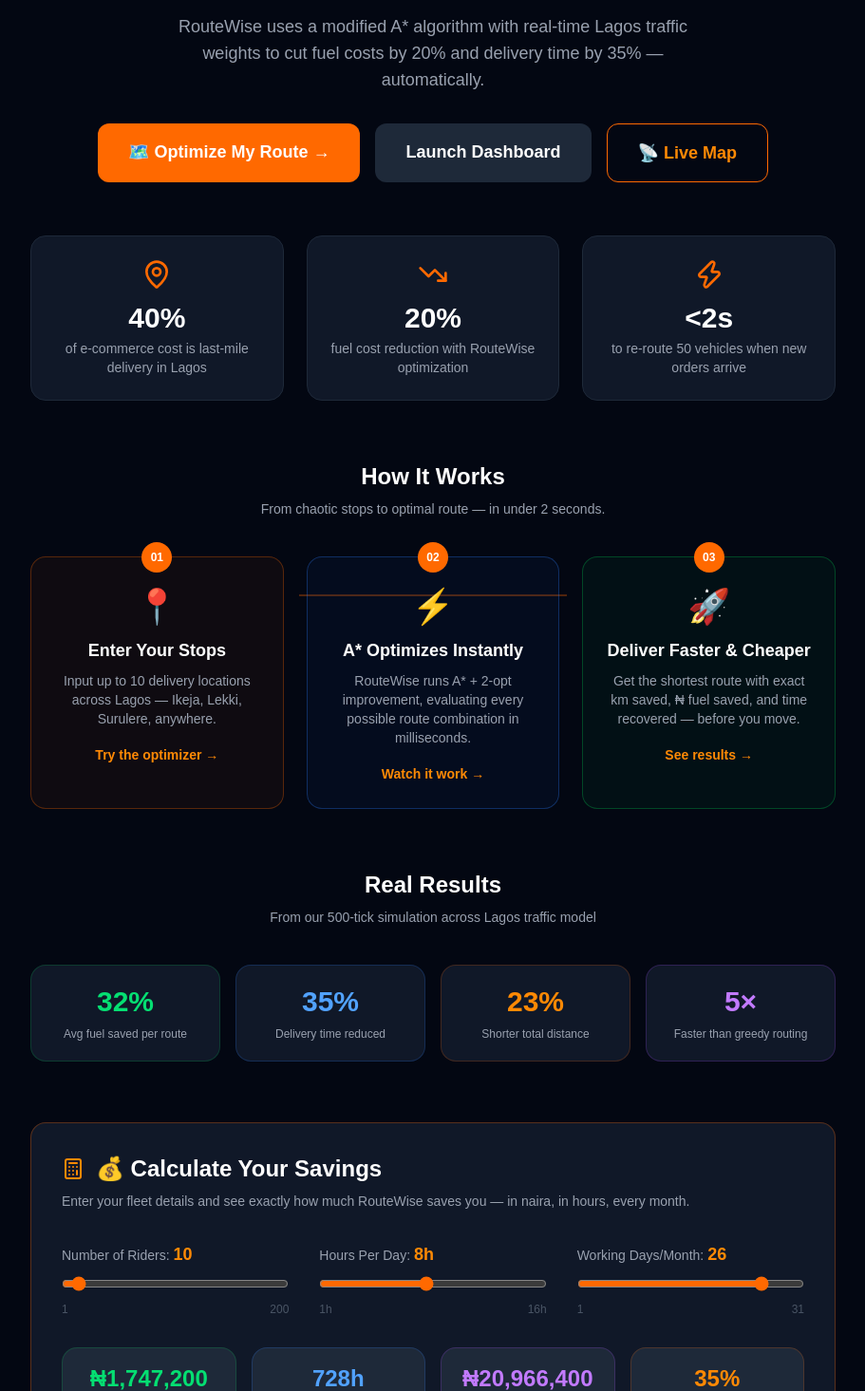
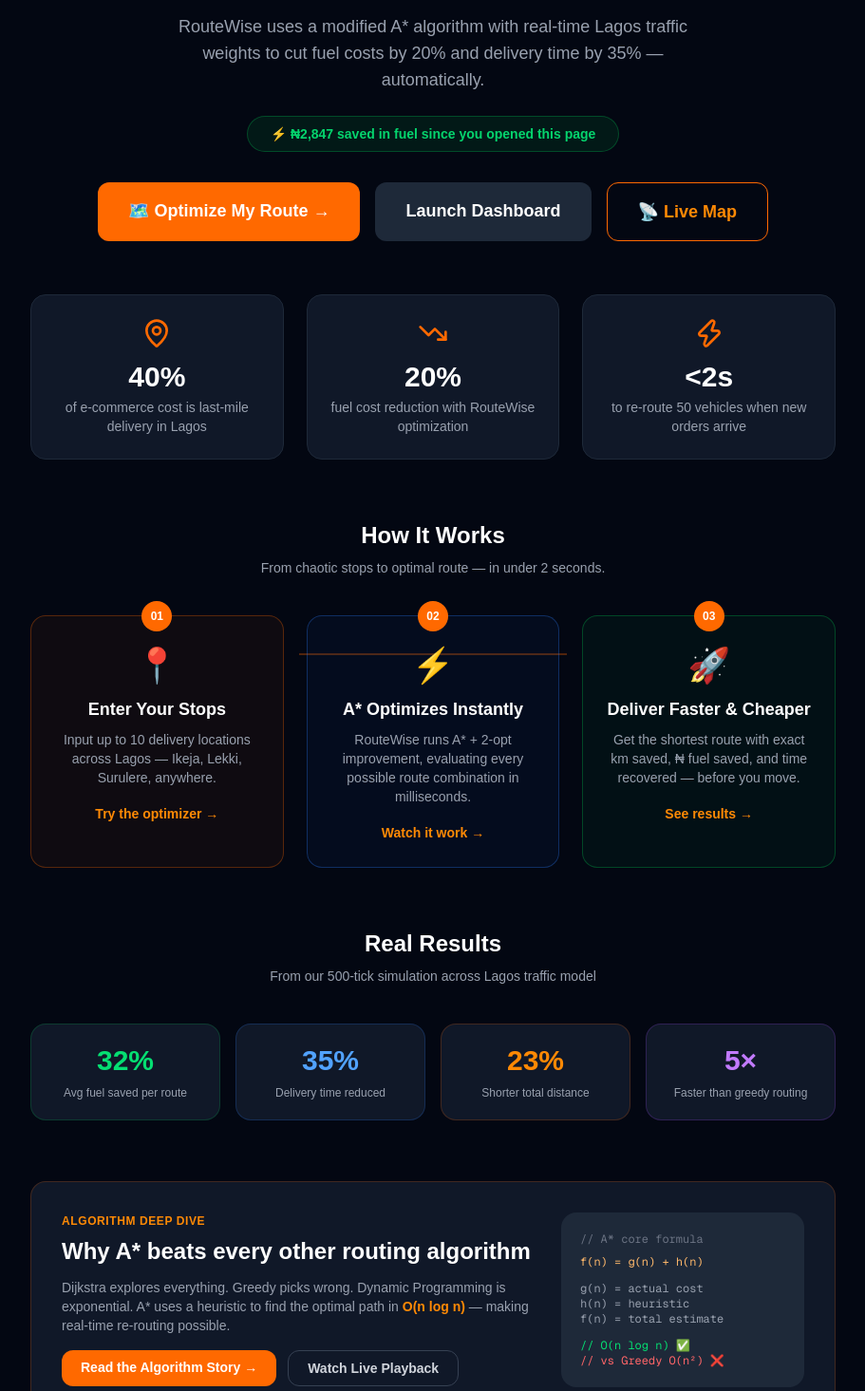
Before and after one commit to ojekunlesamson09-maker/ROUTEWISE, a Next.js app: page / in a window 1280 px wide. Shown: the part 285-1750 px from the top of the page at 95% size, without its empty margins (184-1095 px from the left). Built offline with nearby package versions, Linux system fonts and the light colour scheme.

Commit message:
Implement animated counter and update page sections
Added an animated counter that tracks fuel savings since page load and updated various sections for clarity.

```diff
--- a/app/page.tsx
+++ b/app/page.tsx
@@ -1,5 +1,5 @@
 "use client";
-import { useState } from "react";
+import { useState, useEffect } from "react";
 import Link from "next/link";
 import { Truck, MapPin, TrendingDown, Zap, Route, Play, DollarSign, Calculator } from "lucide-react";
 
@@ -7,6 +7,7 @@
   const [riders, setRiders] = useState(10);
   const [hours, setHours] = useState(8);
   const [days, setDays] = useState(26);
+  const [count, setCount] = useState(0);
 
   const fuelPerRiderPerHour = 4200;
   const savingsPct = 0.20;
@@ -18,6 +19,17 @@
   const annualSaved = monthlyFuelSaved * 12;
   const efficiencyGain = 35;
 
+  // Animated counter — counts up on page load
+  useEffect(() => {
+    const interval = setInterval(() => {
+      setCount(prev => {
+        if (prev >= 2847) { clearInterval(interval); return 2847; }
+        return prev + Math.floor(Math.random() * 47) + 10;
+      });
+    }, 50);
+    return () => clearInterval(interval);
+  }, []);
+
   return (
     <main className="min-h-screen bg-gray-950 text-white">
       {/* Header */}
@@ -27,10 +39,21 @@
           <span className="text-xl font-bold">RouteWise</span>
         </div>
         <div className="flex items-center gap-4">
-          <Link href="/optimize" className="text-sm text-orange-400 hover:text-orange-300 transition">Route Optimizer</Link>
-          <Link href="/algorithm" className="text-sm text-orange-400 hover:text-orange-300 transition">Algorithm Playback</Link>
-          <Link href="/dashboard" className="text-sm text-gray-400 hover:text-white transition">Dashboard</Link>
-          <Link href="/map" className="text-sm text-gray-400 hover:text-white transition">Live Map</Link>
+          <Link href="/about" className="text-sm text-orange-400 hover:text-orange-300 transition">
+            Algorithm
+          </Link>
+          <Link href="/optimize" className="text-sm text-orange-400 hover:text-orange-300 transition">
+            Route Optimizer
+          </Link>
+          <Link href="/algorithm" className="text-sm text-orange-400 hover:text-orange-300 transition">
+            Algorithm Playback
+          </Link>
+          <Link href="/dashboard" className="text-sm text-gray-400 hover:text-white transition">
+            Dashboard
+          </Link>
+          <Link href="/map" className="text-sm text-gray-400 hover:text-white transition">
+            Live Map
+          </Link>
         </div>
       </header>
 
@@ -43,10 +66,16 @@
           Plan smarter delivery routes <br />
           <span className="text-orange-500">in seconds using AI.</span>
         </h1>
-        <p className="text-gray-400 text-lg max-w-xl mb-8">
+        <p className="text-gray-400 text-lg max-w-xl mb-6">
           RouteWise uses a modified A* algorithm with real-time Lagos traffic weights
           to cut fuel costs by 20% and delivery time by 35% — automatically.
         </p>
+
+        {/* ── ANIMATED COUNTER — WOW MOMENT ── */}
+        <div className="bg-green-500/10 border border-green-500/30 rounded-full px-6 py-2 mb-8 text-green-400 font-bold text-sm animate-pulse">
+          ⚡ ₦{count.toLocaleString()} saved in fuel since you opened this page
+        </div>
+
         <div className="flex gap-4 flex-wrap justify-center">
           <Link href="/optimize" className="bg-orange-500 hover:bg-orange-600 text-white font-bold px-8 py-4 rounded-xl text-lg transition">
             🗺️ Optimize My Route →
@@ -79,46 +108,18 @@
         </div>
       </section>
 
-      {/* ── HOW IT WORKS — 3 STEPS ── */}
+      {/* How It Works — 3 Steps */}
       <section className="max-w-4xl mx-auto px-6 pb-16">
-        <h2 className="text-2xl font-bold text-center mb-2">
-          How It Works
-        </h2>
+        <h2 className="text-2xl font-bold text-center mb-2">How It Works</h2>
         <p className="text-gray-400 text-center text-sm mb-10">
           From chaotic stops to optimal route — in under 2 seconds.
         </p>
         <div className="grid grid-cols-1 md:grid-cols-3 gap-6 relative">
-          {/* Connector line (desktop) */}
           <div className="hidden md:block absolute top-10 left-1/3 right-1/3 h-0.5 bg-orange-500/30" />
-
           {[
-            {
-              step: "01",
-              icon: "📍",
-              title: "Enter Your Stops",
-              desc: "Input up to 10 delivery locations across Lagos — Ikeja, Lekki, Surulere, anywhere.",
-              color: "border-orange-500/30 bg-orange-500/5",
-              link: "/optimize",
-              cta: "Try the optimizer →",
-            },
-            {
-              step: "02",
-              icon: "⚡",
-              title: "A* Optimizes Instantly",
-              desc: "RouteWise runs A* + 2-opt improvement, evaluating every possible route combination in milliseconds.",
-              color: "border-blue-500/30 bg-blue-500/5",
-              link: "/algorithm",
-              cta: "Watch it work →",
-            },
-            {
-              step: "03",
-              icon: "🚀",
-              title: "Deliver Faster & Cheaper",
-              desc: "Get the shortest route with exact km saved, ₦ fuel saved, and time recovered — before you move.",
-              color: "border-green-500/30 bg-green-500/5",
-              link: "/optimize",
-              cta: "See results →",
-            },
+            { step: "01", icon: "📍", title: "Enter Your Stops", desc: "Input up to 10 delivery locations across Lagos — Ikeja, Lekki, Surulere, anywhere.", color: "border-orange-500/30 bg-orange-500/5", link: "/optimize", cta: "Try the optimizer →" },
+            { step: "02", icon: "⚡", title: "A* Optimizes Instantly", desc: "RouteWise runs A* + 2-opt improvement, evaluating every possible route combination in milliseconds.", color: "border-blue-500/30 bg-blue-500/5", link: "/algorithm", cta: "Watch it work →" },
+            { step: "03", icon: "🚀", title: "Deliver Faster & Cheaper", desc: "Get the shortest route with exact km saved, ₦ fuel saved, and time recovered — before you move.", color: "border-green-500/30 bg-green-500/5", link: "/optimize", cta: "See results →" },
           ].map((item) => (
             <div key={item.step} className={`relative border ${item.color} rounded-2xl p-6 text-center`}>
               <div className="absolute -top-4 left-1/2 -translate-x-1/2 w-8 h-8 bg-orange-500 rounded-full flex items-center justify-center text-white text-xs font-bold">
@@ -127,15 +128,13 @@
               <div className="text-4xl mb-3 mt-2">{item.icon}</div>
               <h3 className="font-bold text-white text-lg mb-2">{item.title}</h3>
               <p className="text-gray-400 text-sm mb-4">{item.desc}</p>
-              <Link href={item.link} className="text-orange-400 text-sm font-semibold hover:text-orange-300 transition">
-                {item.cta}
-              </Link>
+              <Link href={item.link} className="text-orange-400 text-sm font-semibold hover:text-orange-300 transition">{item.cta}</Link>
             </div>
           ))}
         </div>
       </section>
 
-      {/* ── RESULTS SECTION ── */}
+      {/* Real Results */}
       <section className="max-w-4xl mx-auto px-6 pb-16">
         <h2 className="text-2xl font-bold text-center mb-2">Real Results</h2>
         <p className="text-gray-400 text-center text-sm mb-10">From our 500-tick simulation across Lagos traffic model</p>
@@ -151,6 +150,36 @@
               <div className="text-gray-400 text-xs mt-2">{r.label}</div>
             </div>
           ))}
+        </div>
+      </section>
+
+      {/* Algorithm Teaser */}
+      <section className="max-w-4xl mx-auto px-6 pb-16">
+        <div className="bg-gray-900 border border-orange-500/20 rounded-2xl p-8 flex flex-col md:flex-row items-center gap-8">
+          <div className="flex-1">
+            <div className="text-xs text-orange-400 font-semibold mb-2 uppercase tracking-wider">Algorithm Deep Dive</div>
+            <h2 className="text-2xl font-bold mb-3">Why A* beats every other routing algorithm</h2>
+            <p className="text-gray-400 text-sm mb-4">
+              Dijkstra explores everything. Greedy picks wrong. Dynamic Programming is exponential. A* uses a heuristic to find the optimal path in <span className="text-orange-400 font-bold">O(n log n)</span> — making real-time re-routing possible.
+            </p>
+            <div className="flex gap-3 flex-wrap">
+              <Link href="/about" className="bg-orange-500 hover:bg-orange-600 text-white font-bold px-5 py-2 rounded-xl text-sm transition">
+                Read the Algorithm Story →
+              </Link>
+              <Link href="/algorithm" className="border border-gray-700 hover:border-orange-500 text-gray-300 font-bold px-5 py-2 rounded-xl text-sm transition">
+                Watch Live Playback
+              </Link>
+            </div>
+          </div>
+          <div className="bg-gray-800 rounded-2xl p-5 font-mono text-xs text-orange-300 flex-shrink-0 w-full md:w-64">
+            <div className="text-gray-500 mb-2">// A* core formula</div>
+            <div>f(n) = g(n) + h(n)</div>
+            <div className="mt-3 text-gray-400">g(n) = actual cost</div>
+            <div className="text-gray-400">h(n) = heuristic</div>
+            <div className="text-gray-400">f(n) = total estimate</div>
+            <div className="mt-3 text-green-400">// O(n log n) ✅</div>
+            <div className="text-red-400">// vs Greedy O(n²) ❌</div>
+          </div>
         </div>
       </section>
 
@@ -307,12 +336,14 @@
           that&apos;s{" "}
           <span className="text-green-400 font-bold">₦12.6M saved in fuel per month.</span>
         </p>
-        <Link
-          href="/optimize"
-          className="inline-block mt-8 bg-orange-500 hover:bg-orange-600 text-white font-bold px-10 py-4 rounded-xl text-lg transition"
-        >
-          Calculate Your Savings →
-        </Link>
+        <div className="flex gap-4 justify-center flex-wrap mt-8">
+          <Link href="/optimize" className="inline-block bg-orange-500 hover:bg-orange-600 text-white font-bold px-10 py-4 rounded-xl text-lg transition">
+            Calculate Your Savings →
+          </Link>
+          <Link href="/about" className="inline-block border border-gray-700 hover:border-orange-500 text-white font-bold px-10 py-4 rounded-xl text-lg transition">
+            Read the Algorithm Story →
+          </Link>
+        </div>
       </section>
     </main>
   );
```
